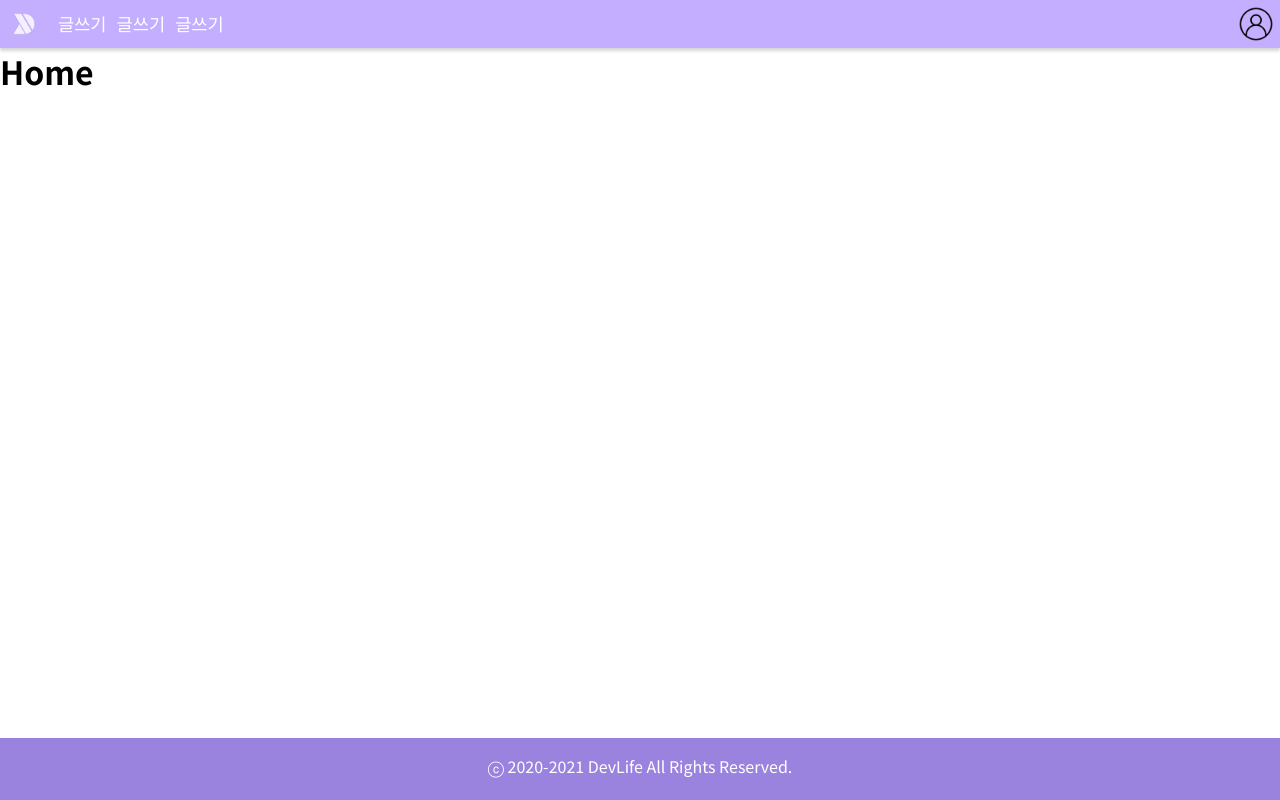
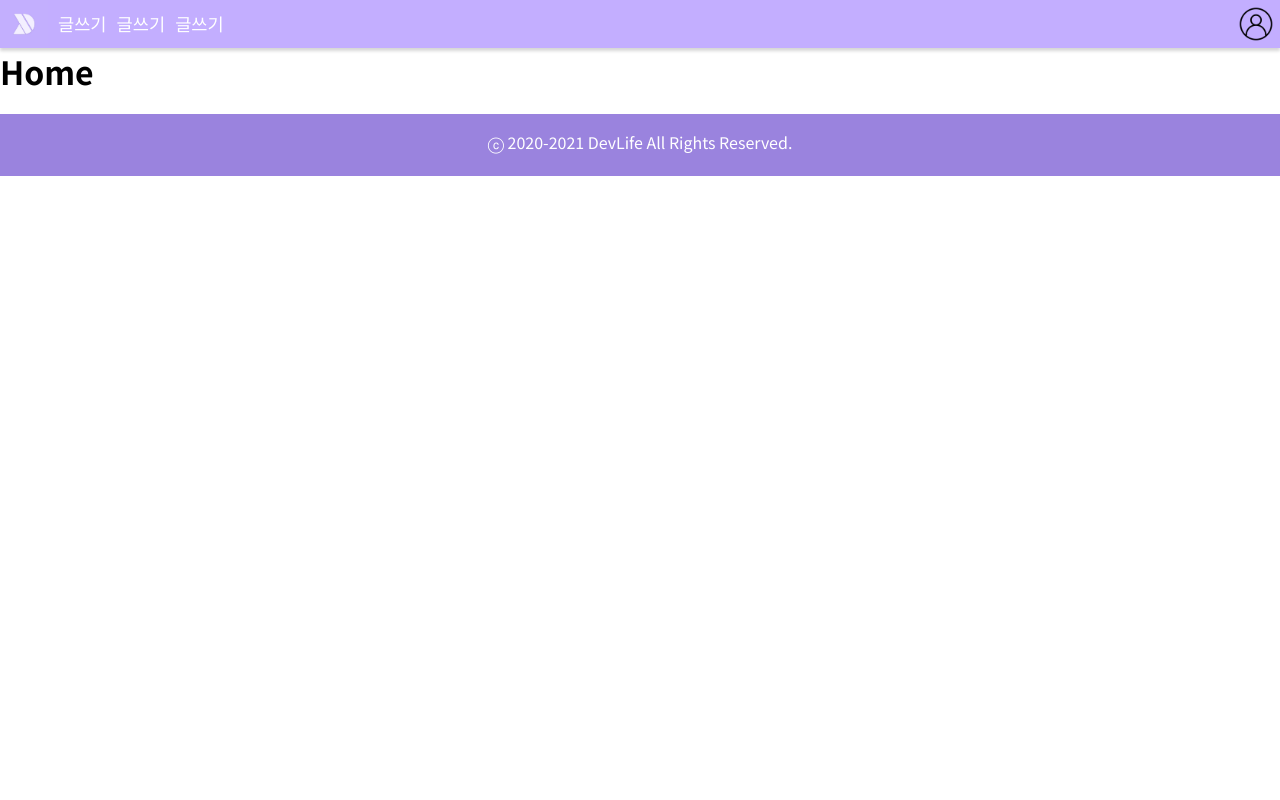
Before and after one commit to 5tarlight/devpub-frontend, a React (Create React App) app: page / in a window 1280 px wide. Built offline with nearby package versions, Linux system fonts and the light colour scheme; what redux-pender would draw is missing.

Commit message:
fix position & refresh year

```diff
--- a/src/components/Footer/Footer.scss
+++ b/src/components/Footer/Footer.scss
@@ -5,11 +5,11 @@
   color: white;
   width: 100%;
   height: 30px;
+  margin-top: 20px;
   -webkit-box-pack: center;
   justify-content: center;
   display: flex;
   float: left;
   padding: 16px 0px;
-  bottom: 0;
   position: absolute;
 }
--- a/src/components/Footer/Footer.tsx
+++ b/src/components/Footer/Footer.tsx
@@ -5,9 +5,11 @@ import classNames from 'classnames/bind';
 const cx = classNames.bind(style);
 
 const Footer: FC = () => {
+  const thisYear = new Date().getFullYear();
+
   return (
     <div className={cx('footer')}>
-      <p>ⓒ 2020-2021 DevLife All Rights Reserved.</p>
+      <p>ⓒ 2020-{thisYear} DevLife All Rights Reserved.</p>
     </div>
   );
 };
```
